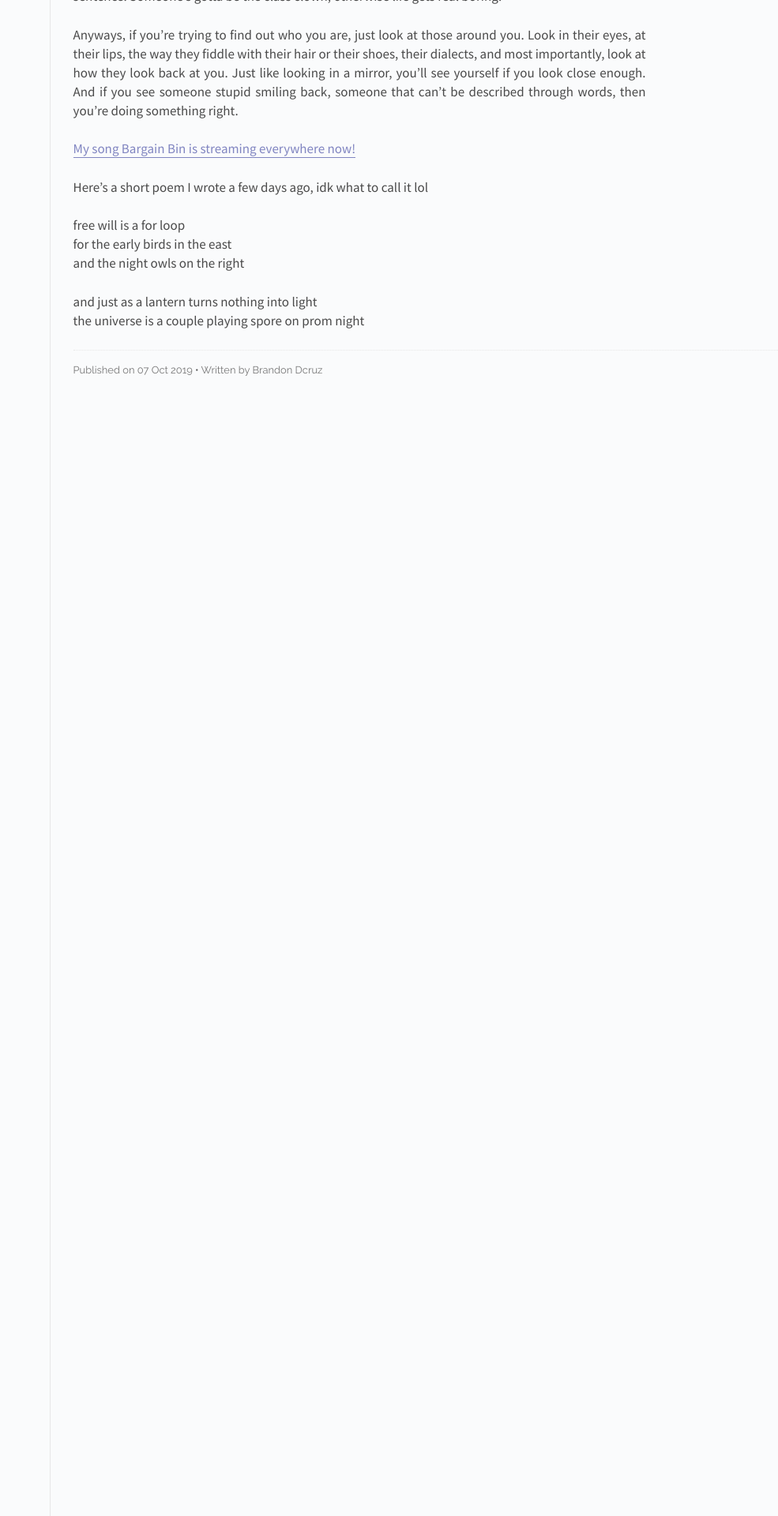
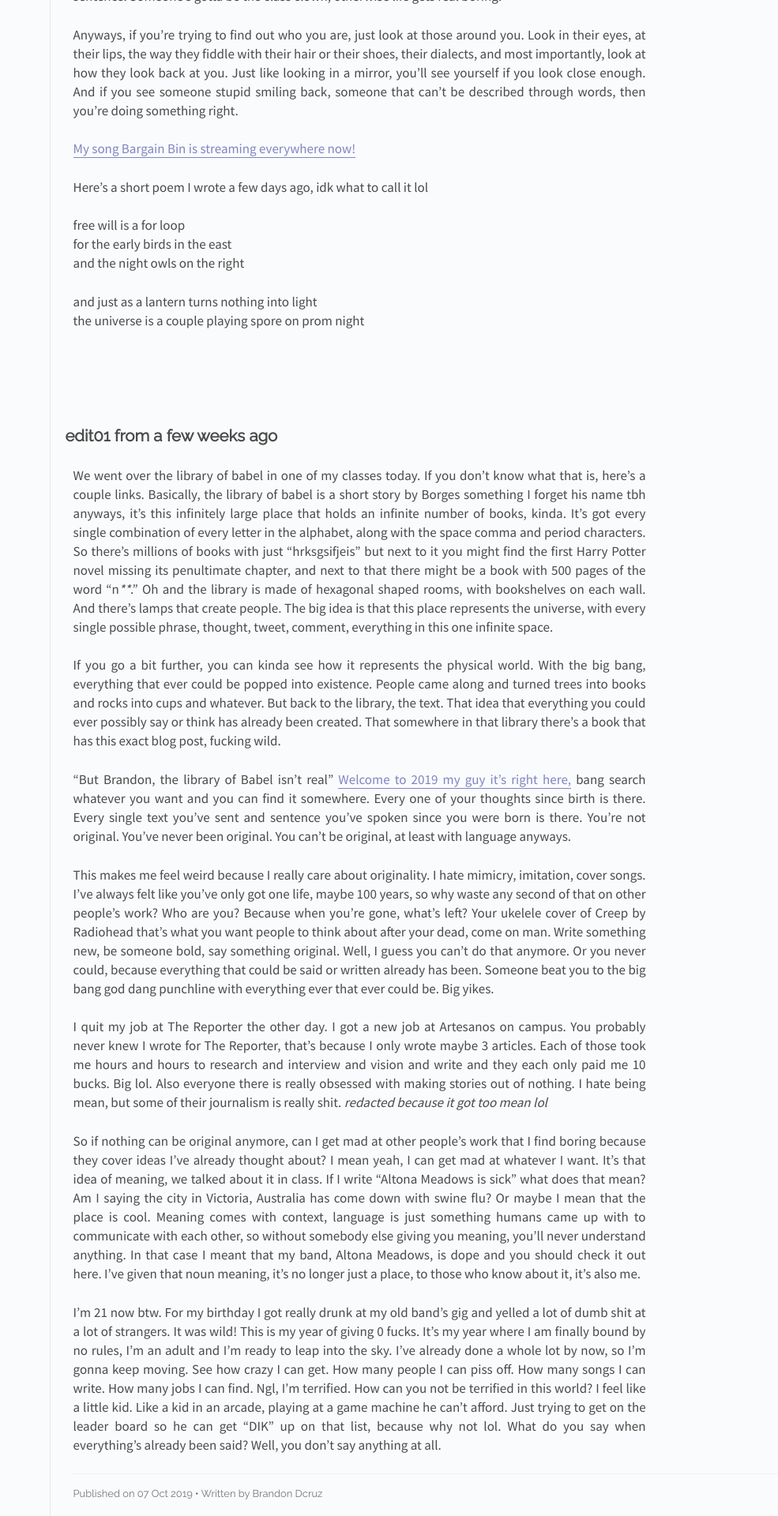
Before and after one commit to Dcruzships/AMBlog, a Jekyll site: the page built from _posts/2019-10-07-imbacklol.md, in a window 1280 px wide. Shown: the part 2364-4284 px from the top of the page at 79% size, without its empty margins (295-1280 px from the left). Built offline with Jekyll 4.4.1, drawn with Linux system fonts in a browser that asks for light colours.

Commit message:
Update 2019-10-07-imbacklol.md

```diff
--- a/_posts/2019-10-07-imbacklol.md
+++ b/_posts/2019-10-07-imbacklol.md
@@ -39,3 +39,26 @@ and the night owls on the right<br>
 
 and just as a lantern turns nothing into light<br>
 the universe is a couple playing spore on prom night
+
+<br>
+<br>
+<br>
+
+## edit01 from a few weeks ago
+
+We went over the library of babel in one of my classes today. If you don't know what that is, here's a couple links. Basically, the library of babel is a short story by Borges something I forget his name tbh anyways, it's this infinitely large place that holds an infinite number of books, kinda. It's got every single combination of every letter in the alphabet, along with the space comma and period characters. So there's millions of books with just "hrksgsifjeis" but next to it you might find the first Harry Potter novel missing its penultimate chapter, and next to that there might be a book with 500 pages of the word "n****." Oh and the library is made of hexagonal shaped rooms, with bookshelves on each wall. And there's lamps that create people. The big idea is that this place represents the universe, with every single possible phrase, thought, tweet, comment, everything in this one infinite space.
+
+If you go a bit further, you can kinda see how it represents the physical world. With the big bang, everything that ever could be popped into existence. People came along and turned trees into books and rocks into cups and whatever. But back to the library, the text. That idea that everything you could ever possibly say or think has already been created. That somewhere in that library there's a book that has this exact blog post, fucking wild.
+
+"But Brandon, the library of Babel isn't real" <a href="https://libraryofbabel.info/" target="_blank">Welcome to 2019 my guy it's right here,</a> bang search whatever you want and you can find it somewhere. Every one of your thoughts since birth is there. Every single text you've sent and sentence you've spoken since you were born is there. You're not original. You've never been original. You can't be original, at least with language anyways.
+
+This makes me feel weird because I really care about originality. I hate mimicry, imitation, cover songs. I've always felt like you've only got one life, maybe 100 years, so why waste any second of that on other people's work? Who are you? Because when you're gone, what's left? Your ukelele cover of Creep by Radiohead that's what you want people to think about after your dead, come on man. Write something new, be someone bold, say something original. Well, I guess you can't do that anymore. Or you never could, because everything that could be said or written already has been. Someone beat you to the big bang god dang punchline with everything ever that ever could be. Big yikes.
+
+I quit my job at The Reporter the other day. I got a new job at Artesanos on campus. You probably never knew I wrote for The Reporter, that's because I only wrote maybe 3 articles. Each of those took me hours and hours to research and interview and vision and write and they each only paid me 10 bucks. Big lol. Also everyone there is really obsessed with making stories out of nothing. I hate being mean, but some of their journalism is really shit. *redacted because it got too mean lol*
+
+<!-- The sentences they use are relentlessly dull, the ideas they explore are basic, the emotions they dwell upon are simple like if I have to read that another person missed their mom during freshman year I am going to ALS Ice Bucket challenge their entire office. Tbh my articles weren't much better anyways, we're all just tryna get paid I guess. -->
+
+So if nothing can be original anymore, can I get mad at other people's work that I find boring because they cover ideas I've already thought about? I mean yeah, I can get mad at whatever I want. It's that idea of meaning, we talked about it in class. If I write "Altona Meadows is sick" what does that mean? Am I saying the city in Victoria, Australia has come down with swine flu? Or maybe I mean that the place is cool. Meaning comes with context, language is just something humans came up with to communicate with each other, so without somebody else giving you meaning, you'll never understand anything. In that case I meant that my band, Altona Meadows, is dope and you should check it out here. I've given that noun meaning, it's no longer just a place, to those who know about it, it's also me.
+
+I'm 21 now btw. For my birthday I got really drunk at my old band's gig and yelled a lot of dumb shit at a lot of strangers. It was wild! This is my year of giving 0 fucks. It's my year where I am finally bound by no rules, I'm an adult and I'm ready to leap into the sky. I've already done a whole lot by now, so I'm gonna keep moving. See how crazy I can get. How many people I can piss off. How many songs I can write. How many jobs I can find. Ngl, I'm terrified. How can you not be terrified in this world? I feel like a little kid. Like a kid in an arcade, playing at a game machine he can't afford. Just trying to get on the leader board so he can get "DIK" up on that list, because why not lol.
+What do you say when everything's already been said? Well, you don't say anything at all.
```
